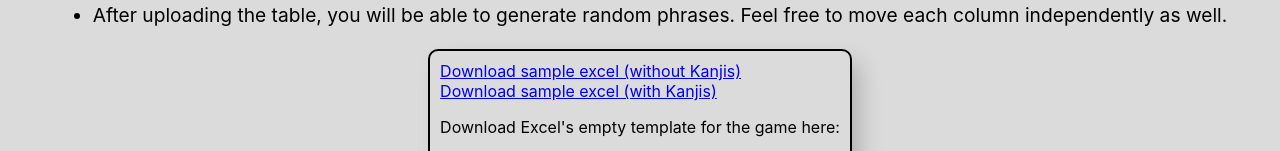
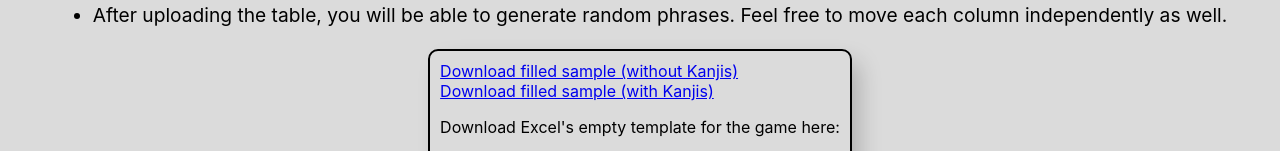
Before and after one commit to JaimeJacobo/Japanese-Trainer, a React (Create React App) app: page / in a window 1280 px wide. Shown: the part 281-432 px from the top of the page. Built offline with nearby package versions, Linux system fonts and the light colour scheme; what react-with-gesture would draw is missing.

Commit message:
Changing downloadable urls

```diff
--- a/src/ExcelPage.js
+++ b/src/ExcelPage.js
@@ -236,28 +236,28 @@ export default class ExcelPage extends Component {
           <LinksContainer>
             <div>
               <a
-                href="https://res.cloudinary.com/dxhk9k9z4/raw/upload/v1622744522/words_example_without-kanjis_ex_pihq8h.xlsx"
+                href="https://res.cloudinary.com/dxhk9k9z4/raw/upload/v1623101138/japanese_game_example_wokanjis_table_etrqhz.xlsx"
                 target="_blank"
                 rel="noopener noreferrer"
                 download
               >
-                Download sample excel (without Kanjis)
+                Download filled sample (without Kanjis)
               </a>
             </div>
             <div>
               <a
-                href="https://res.cloudinary.com/dxhk9k9z4/raw/upload/v1622740765/words_example_kanjis_ex_ulrwyo.xlsx"
+                href="https://res.cloudinary.com/dxhk9k9z4/raw/upload/v1623101138/japanese_game_example_table_fa6qoq.xlsx"
                 target="_blank"
                 rel="noopener noreferrer"
                 download
               >
-                Download sample excel (with Kanjis)
+                Download filled sample (with Kanjis)
               </a>
             </div>
             <div>
               <p>Download Excel's empty template for the game here:</p>
               <a
-                href="https://res.cloudinary.com/dxhk9k9z4/raw/upload/v1622811998/words_template_jyrqxs.xlsx"
+                href="https://res.cloudinary.com/dxhk9k9z4/raw/upload/v1623101138/japanese_game_example_table_fa6qoq.xlsx"
                 target="_blank"
                 rel="noopener noreferrer"
                 download
```
